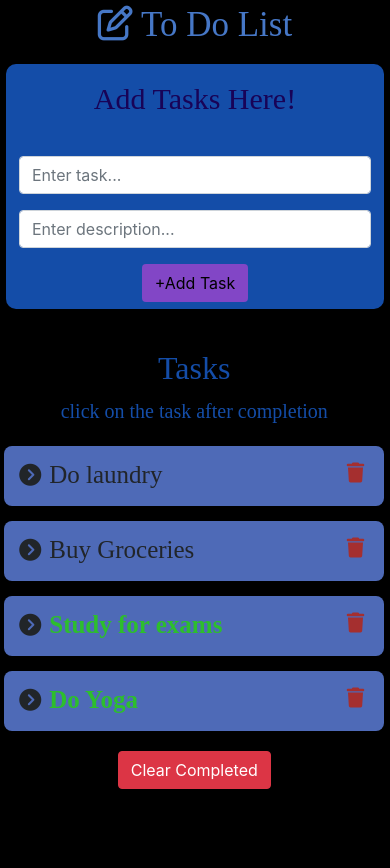
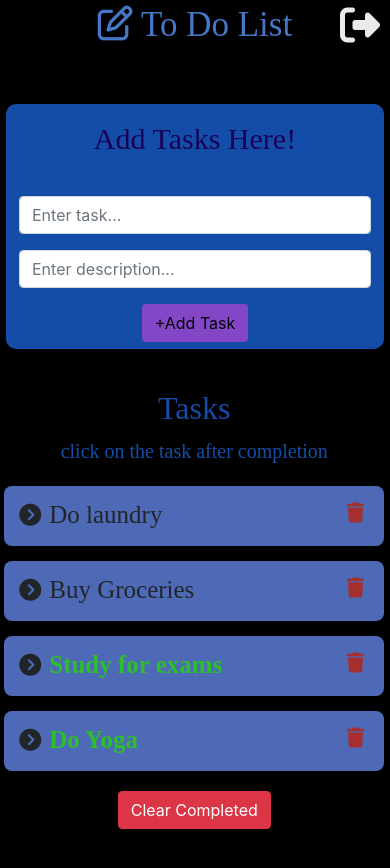
Before and after one commit to satyaki2001/ToDo-List, a React (Create React App) app: page /Main in a window 390 px wide. Shown: the top 868 px of the page. Built offline with nearby package versions, Linux system fonts and the light colour scheme; sample sign-in values are in the browser's storage; a web font is replaced by a local one.

Commit message:
Login and logout functionalities added

```diff
--- a/src/App.js
+++ b/src/App.js
@@ -12,7 +12,7 @@ function App() {
     <div className="App">
       <BrowserRouter>
     <Routes>
-    <Route exact path="/" element={<Login />} />
+    <Route exact path="/login" element={<Login />} />
     <Route path="Main" element={<Main />} />
     </Routes>
 
--- a/src/components/Header.js
+++ b/src/components/Header.js
@@ -1,9 +1,20 @@
-import React from 'react';
+import React, {useEffect} from 'react';
+import { useNavigate } from 'react-router-dom';
+
 
 const Header = () => {
+    const navigate = useNavigate();
+
+    const handleLogout = () => {
+        localStorage.removeItem("access_token");
+        navigate("/login");
+      };
+
     return (
         <header className='Header'>
             <h1 className='heading'> <i className="fa-regular fa-pen-to-square"></i> To Do List</h1>
+            <i onClick={handleLogout} class="fa-solid fa-right-from-bracket user-access" style={{color: "#ebebeb"}}></i>
+
         </header>
     );
 };
--- a/src/index.css
+++ b/src/index.css
@@ -528,6 +528,14 @@ top: 4px;
   color: #4677c6;
 }
 
+.user-access{
+  position: relative;
+  float: right;
+  margin-right: 10px;
+  bottom: 65px;
+  font-size: 40px;
+  color: #e8ec13ac;
+}
 
 .main-form{
 background-color: transparent;
@@ -721,6 +729,14 @@ font-family: 'Delicious Handrawn', cursive;
   position: relative;
 }
 
+.user-access{
+  position: relative;
+  float: right;
+  margin-right: 10px;
+  bottom: 49px;
+  font-size: 40px;
+}
+
   .ToDoForm {
     margin: 6px;
     height:fit-content;
--- a/src/pages/Main.js
+++ b/src/pages/Main.js
@@ -1,7 +1,9 @@
-import React, {useReducer} from "react";
+import React, {useReducer, useEffect} from "react";
+import { useNavigate } from "react-router-dom";
 import Header from "../components/Header";
 import ToDoForm from "../components/ToDoForm";
 import ToDoList from "../components/ToDoList";
+
 //mock data
 import data from '../data.json';
 
@@ -53,8 +55,17 @@ const reducer = (state, action) =>{
 };
 
 function Main(){
+  const navigate = useNavigate();
+   const [state, dispatch] = useReducer(reducer, initialState);
 
-   const [state, dispatch] = useReducer(reducer, initialState);
+  /* Checking the availability of access token */
+   useEffect(()=>{
+    const token = localStorage.getItem("access_token");
+    if(!token){
+    navigate("/login");
+    }
+  });
+  /***********************************************/
 
     const handleToggle = (id) => {
      dispatch({type: "Toggle", payload: id});
@@ -77,7 +88,7 @@ function Main(){
 
     return(
     <div className="Main">
-    <Header />
+    <Header/>
     <div className="main-page">
     <ToDoForm addTask={addTask}/>
       <ToDoList toDoList={state.toDoList} handleToggle={handleToggle} handleFilter={handleFilter}  handleDelete={handleDelete}/>
```
